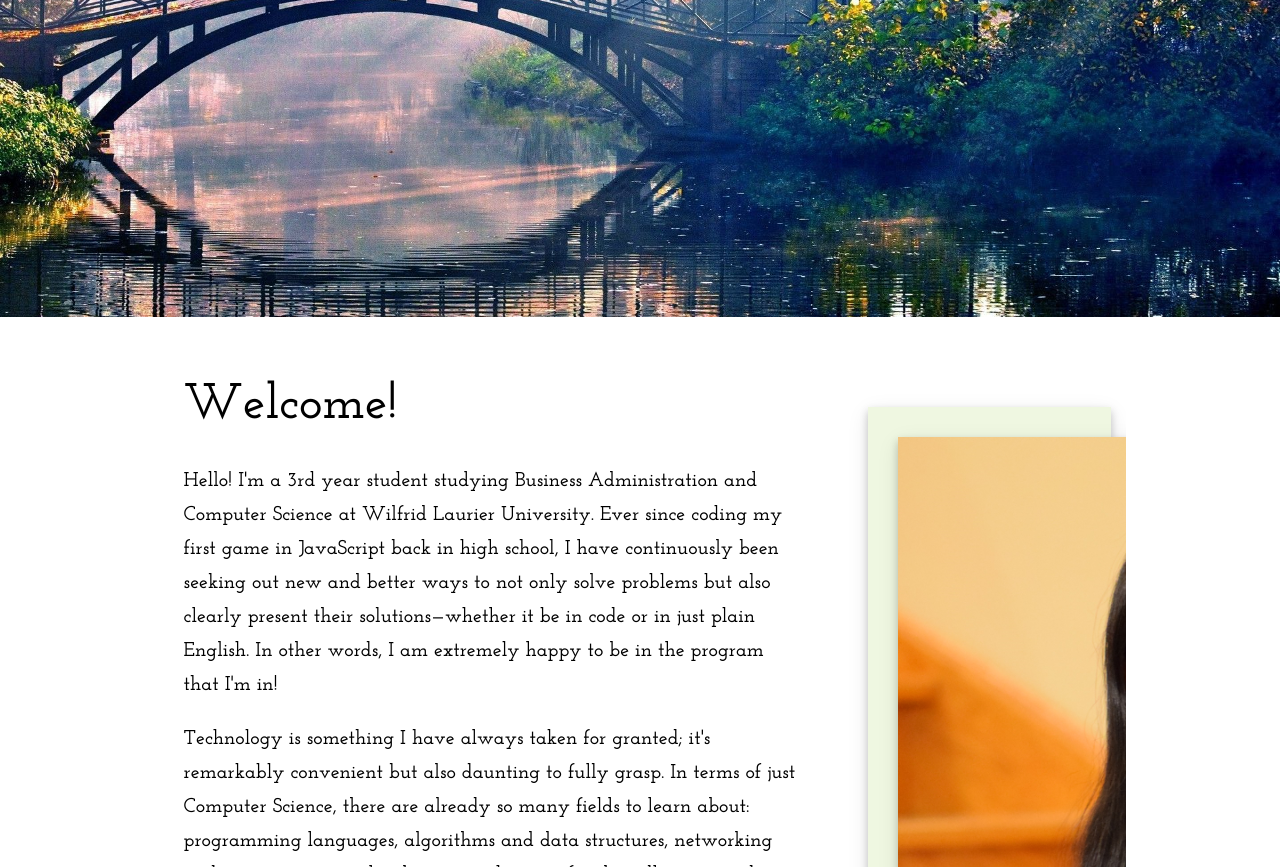
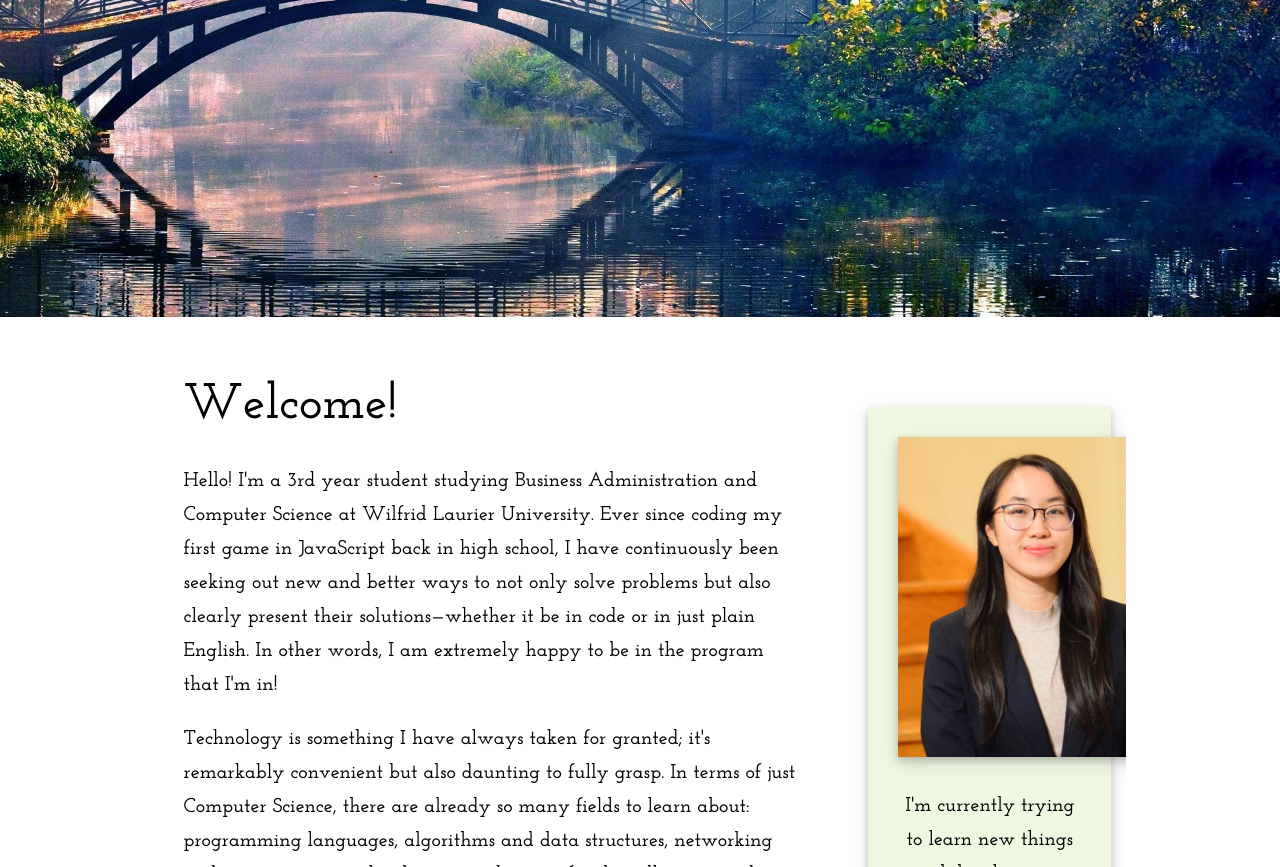
Before and after one commit to eronchon/eronchon.github.io, a plain HTML site: page index.html in a window 1280 px wide. Shown: the part 433-1300 px from the top of the page. Drawn offline with Linux system fonts and the light colour scheme.

Commit message:
reseting image height idk

```diff
--- a/css/style.css
+++ b/css/style.css
@@ -208,7 +208,7 @@ body{
     margin-top: 30px;
     margin-left: auto;
     margin-right: auto;
-    height: auto;
+    height: 320px;
     width: auto;
     box-shadow: 0 4px 8px 0 rgba(0, 0, 0, 0.2), 0 6px 20px 0 rgba(0, 0, 0, 0.1);
 }
```
